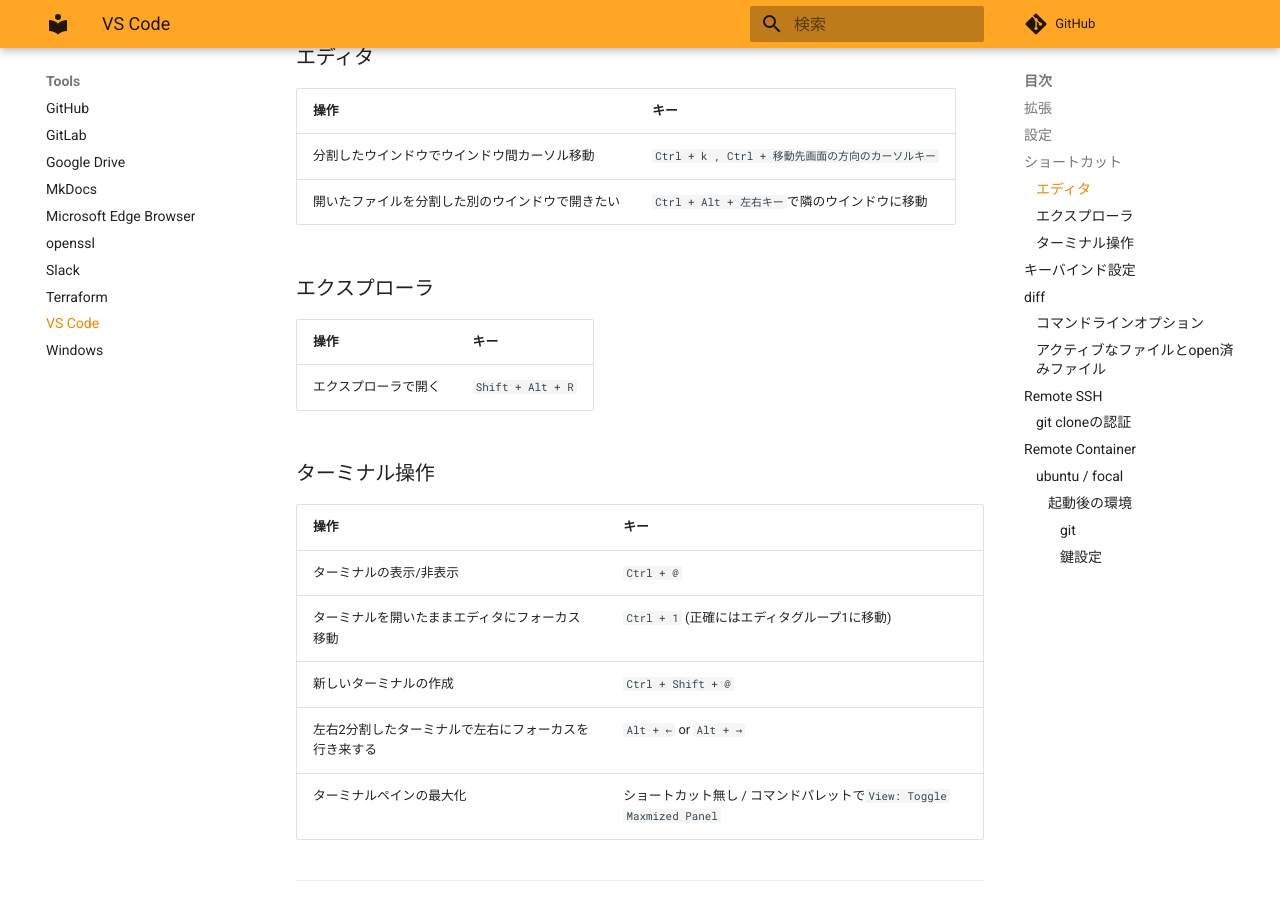
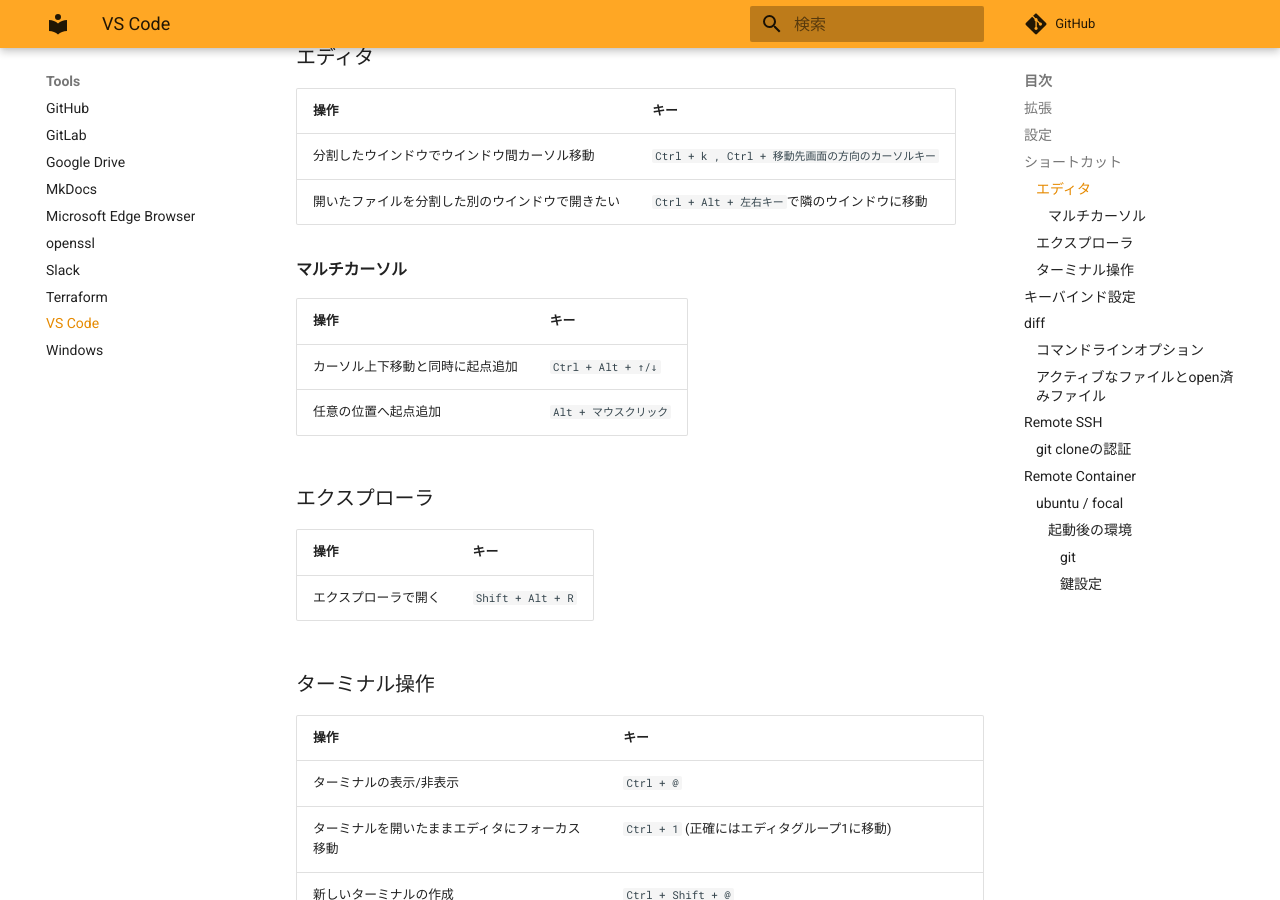
Before and after one commit to zaki-lknr/docs, an MkDocs documentation site: the page built from docs/Tools/vscode.md, in a window 1280 px wide and 900 px high, scrolled down 1977 px. Built offline with MkDocs 1.6.1 and Material for MkDocs 9.7.7, drawn with Linux system fonts in a browser that asks for light colours; comment, search, counter and statistics services are not loaded.

Commit message:
add: tools/vscode: マルチカーソル

```diff
--- a/docs/Tools/vscode.md
+++ b/docs/Tools/vscode.md
@@ -71,6 +71,13 @@
 | ------------------------ | ----------------------------------- |
 | 分割したウインドウでウインドウ間カーソル移動   | `Ctrl + k , Ctrl + 移動先画面の方向のカーソルキー` |
 | 開いたファイルを分割した別のウインドウで開きたい | `Ctrl + Alt + 左右キー`で隣のウインドウに移動      |
+
+#### マルチカーソル
+
+| 操作               | キー                   |
+| ---------------- | -------------------- |
+| カーソル上下移動と同時に起点追加 | `Ctrl + Alt + ↑/↓` |
+| 任意の位置へ起点追加       | `Alt + マウスクリック`      |
 
 ### エクスプローラ
 
```
